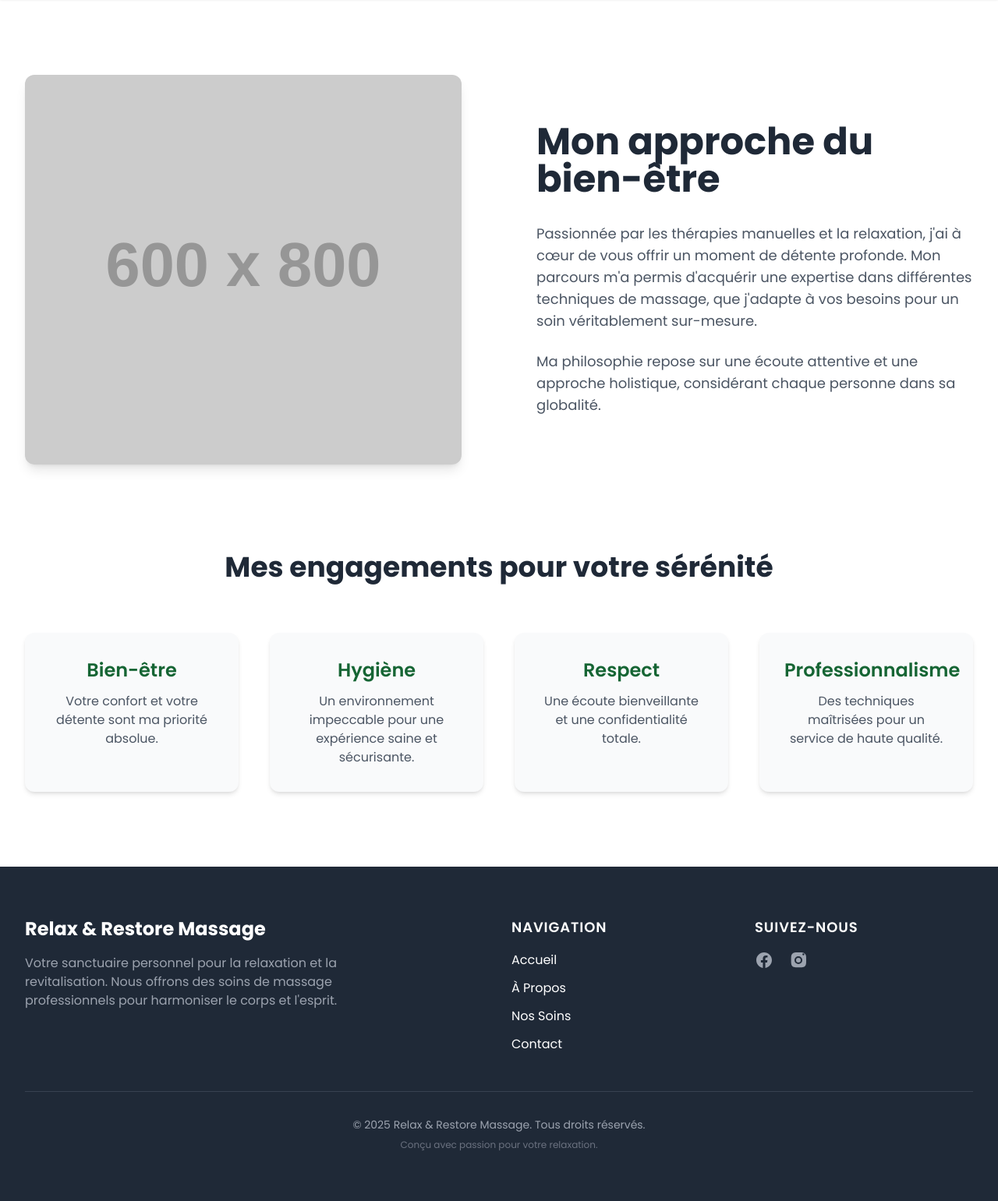
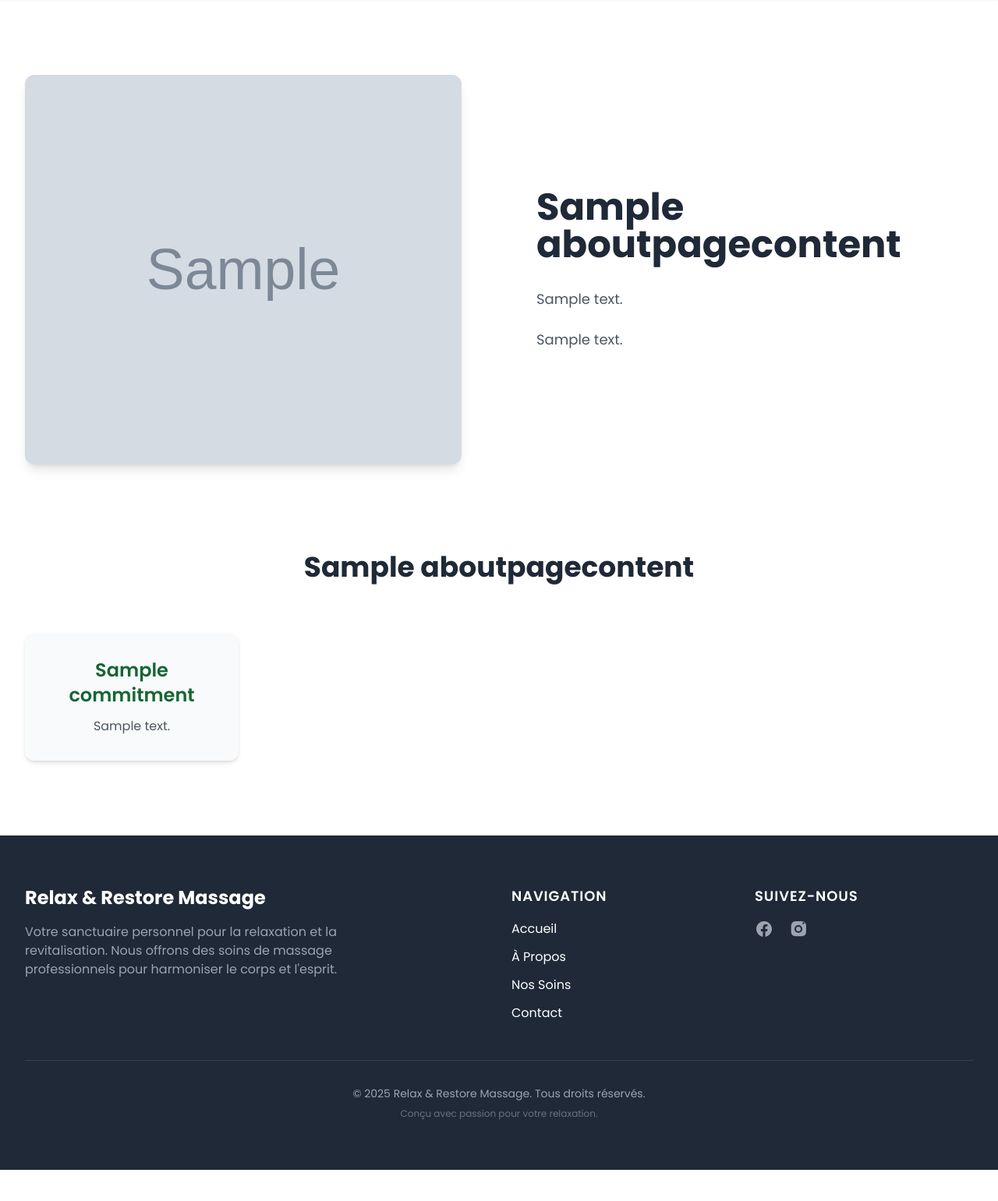
Before and after one commit to chadrackmbupiokajess/massage, a Django app: page /about/ in a window 1280 px wide. Shown: the part 80-1621 px from the top of the page at 78% size. After the commit the page ends 1581 px from the top, so only its background shows below. Run offline with Django 5.2, Linux system fonts and the light colour scheme; tables that the repository leaves empty hold one stand-in row (values such as "Sample post"); grey boxes marked "Sample" are stand-in pictures; grey boxes labelled with a size stand in for pictures from a placeholder-image service; some libraries are stand-ins or nearby versions.

Commit message:
ajout dynamique

```diff
--- a/main/models.py
+++ b/main/models.py
@@ -61,3 +61,34 @@ class Testimonial(models.Model):
 
     def __str__(self):
         return f'"{self.quote[:30]}..." - {self.author}'
+
+class AboutPageContent(models.Model):
+    title = models.CharField(max_length=200, default="Mon approche du bien-être")
+    main_text = models.TextField(default="Passionnée par les thérapies manuelles...")
+    philosophy_text = models.TextField(default="Ma philosophie repose sur une écoute attentive...")
+    commitments_title = models.CharField(max_length=200, default="Mes engagements pour votre sérénité")
+    image = models.ImageField(upload_to='about/', blank=True, null=True, help_text="Image pour la page À Propos")
+
+    def __str__(self):
+        return "Contenu de la page À Propos"
+
+    # Singleton pattern
+    def save(self, *args, **kwargs):
+        self.pk = 1
+        super(AboutPageContent, self).save(*args, **kwargs)
+
+    @classmethod
+    def load(cls):
+        obj, created = cls.objects.get_or_create(pk=1)
+        return obj
+
+class Commitment(models.Model):
+    title = models.CharField(max_length=100)
+    description = models.TextField()
+    order = models.PositiveIntegerField(default=0)
+
+    class Meta:
+        ordering = ['order']
+
+    def __str__(self):
+        return self.title
--- a/main/views.py
+++ b/main/views.py
@@ -1,5 +1,5 @@
 from django.shortcuts import render, redirect
-from .models import Service, ContactMessage, CarouselSlide, HomePageContent, Testimonial
+from .models import Service, ContactMessage, CarouselSlide, HomePageContent, Testimonial, AboutPageContent, Commitment
 from .forms import ContactForm
 
 def home(request):
@@ -16,7 +16,12 @@ def home(request):
     })
 
 def about(request):
-    return render(request, 'main/about.html')
+    about_content = AboutPageContent.load()
+    commitments = Commitment.objects.all()
+    return render(request, 'main/about.html', {
+        'content': about_content,
+        'commitments': commitments
+    })
 
 def services(request):
     services_list = Service.objects.all()
--- a/templates/main/about.html
+++ b/templates/main/about.html
@@ -8,38 +8,32 @@
     <div class="max-w-7xl mx-auto px-4 sm:px-6 lg:px-8">
         <div class="lg:grid lg:grid-cols-2 lg:gap-24 lg:items-center">
             <div class="relative h-[500px] rounded-xl overflow-hidden shadow-lg">
+                {% if content.image %}
+                <img class="absolute inset-0 w-full h-full object-cover" src="{{ content.image.url }}" alt="La praticienne">
+                {% else %}
                 <img class="absolute inset-0 w-full h-full object-cover" src="https://placehold.co/600x800/a2e6b8/333?text=La+Praticienne" alt="La praticienne">
+                {% endif %}
             </div>
             <div class="mt-12 lg:mt-0">
-                <h1 class="text-4xl lg:text-5xl font-bold text-gray-800">Mon approche du bien-être</h1>
+                <h1 class="text-4xl lg:text-5xl font-bold text-gray-800">{{ content.title }}</h1>
                 <p class="mt-8 text-gray-600 text-lg">
-                    Passionnée par les thérapies manuelles et la relaxation, j'ai à cœur de vous offrir un moment de détente profonde. Mon parcours m'a permis d'acquérir une expertise dans différentes techniques de massage, que j'adapte à vos besoins pour un soin véritablement sur-mesure.
+                    {{ content.main_text|linebreaksbr }}
                 </p>
                 <p class="mt-6 text-gray-600 text-lg">
-                    Ma philosophie repose sur une écoute attentive et une approche holistique, considérant chaque personne dans sa globalité.
+                    {{ content.philosophy_text|linebreaksbr }}
                 </p>
             </div>
         </div>
 
         <div class="mt-28">
-            <h2 class="text-3xl lg:text-4xl font-bold text-center text-gray-800">Mes engagements pour votre sérénité</h2>
+            <h2 class="text-3xl lg:text-4xl font-bold text-center text-gray-800">{{ content.commitments_title }}</h2>
             <div class="mt-16 grid grid-cols-1 md:grid-cols-2 lg:grid-cols-4 gap-10 text-center">
+                {% for commitment in commitments %}
                 <div class="p-8 bg-gray-50 rounded-xl shadow-md transform hover:-translate-y-2 transition-all duration-300 hover:shadow-xl">
-                    <h3 class="text-2xl font-semibold text-green-800">Bien-être</h3>
-                    <p class="mt-3 text-gray-600">Votre confort et votre détente sont ma priorité absolue.</p>
+                    <h3 class="text-2xl font-semibold text-green-800">{{ commitment.title }}</h3>
+                    <p class="mt-3 text-gray-600">{{ commitment.description }}</p>
                 </div>
-                <div class="p-8 bg-gray-50 rounded-xl shadow-md transform hover:-translate-y-2 transition-all duration-300 hover:shadow-xl">
-                    <h3 class="text-2xl font-semibold text-green-800">Hygiène</h3>
-                    <p class="mt-3 text-gray-600">Un environnement impeccable pour une expérience saine et sécurisante.</p>
-                </div>
-                <div class="p-8 bg-gray-50 rounded-xl shadow-md transform hover:-translate-y-2 transition-all duration-300 hover:shadow-xl">
-                    <h3 class="text-2xl font-semibold text-green-800">Respect</h3>
-                    <p class="mt-3 text-gray-600">Une écoute bienveillante et une confidentialité totale.</p>
-                </div>
-                <div class="p-8 bg-gray-50 rounded-xl shadow-md transform hover:-translate-y-2 transition-all duration-300 hover:shadow-xl">
-                    <h3 class="text-2xl font-semibold text-green-800">Professionnalisme</h3>
-                    <p class="mt-3 text-gray-600">Des techniques maîtrisées pour un service de haute qualité.</p>
-                </div>
+                {% endfor %}
             </div>
         </div>
     </div>
```
Also changed, not shown: main/admin.py (+12 -1 lines), main/migrations/0004_aboutpagecontent.py (added), main/migrations/0005_commitment.py (added).
